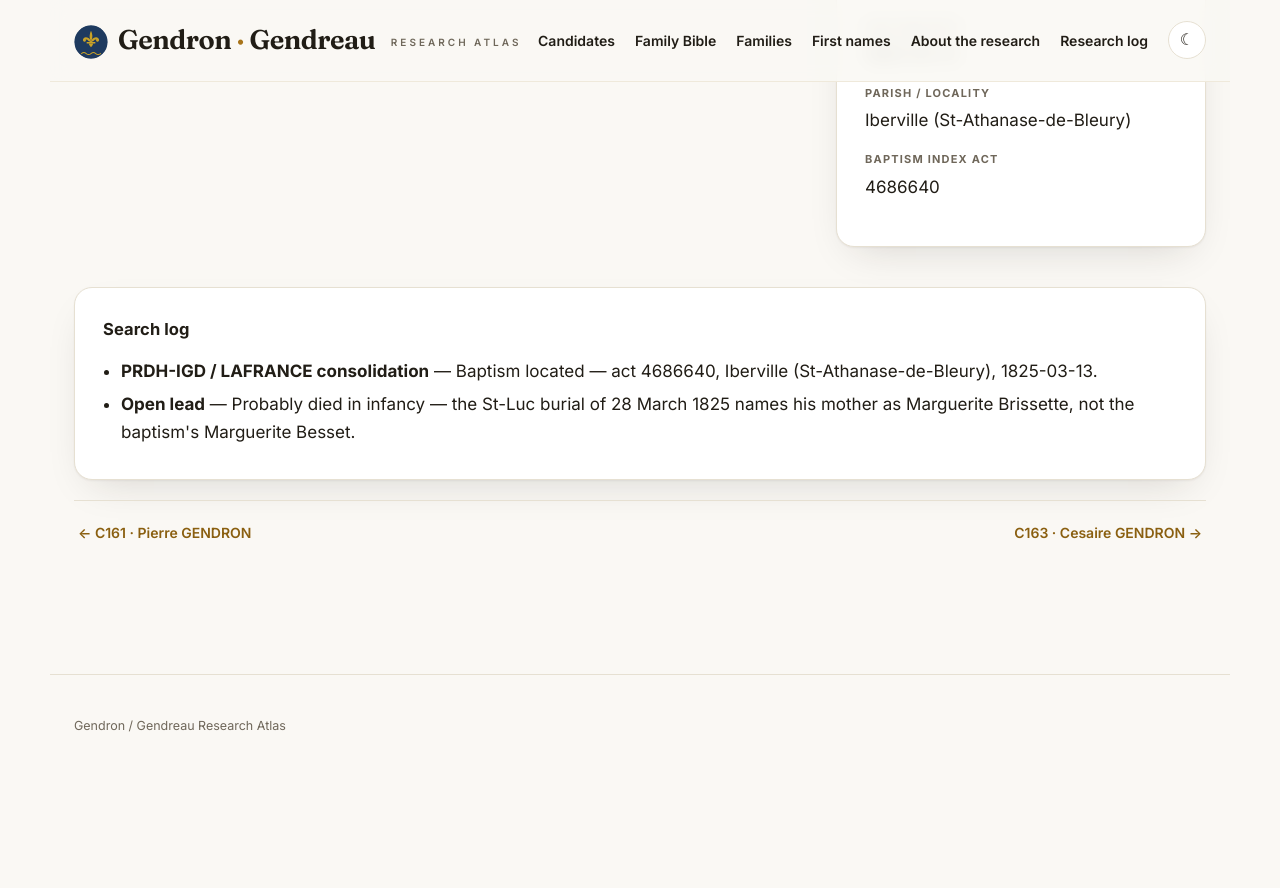
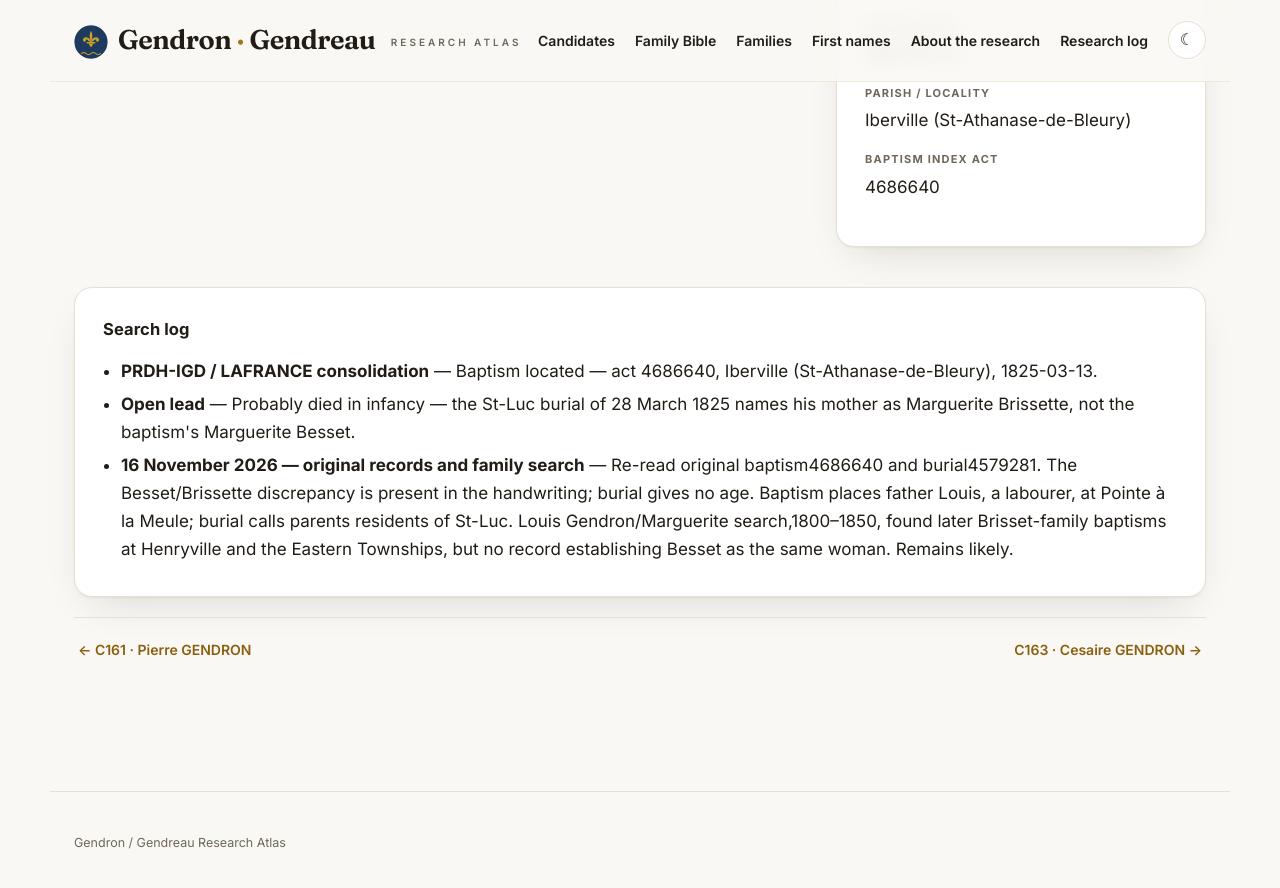
Before and after one commit to vetharmon/gendron-research, a Jekyll site: the page built from _candidates/c162.md, in a window 1280 px wide and 900 px high, scrolled down 1818 px. Shown: the top 888 px of the window. Built offline with Jekyll 4.4.1, drawn with Linux system fonts in a browser that asks for light colours; before the commit the page ends 2601 px from its top, so only the background shows below that; grey boxes are pictures that could not be loaded.

Commit message:
Record C162 elimination follow-up without changing assessment

```diff
--- a/_candidates/c162.md
+++ b/_candidates/c162.md
@@ -16,6 +16,8 @@ search_log:
     outcome: "Baptism located — act 4686640, Iberville (St-Athanase-de-Bleury), 1825-03-13."
   - resource: "Open lead"
     outcome: "Probably died in infancy — the St-Luc burial of 28 March 1825 names his mother as Marguerite Brissette, not the baptism's Marguerite Besset."
+  - resource: "16 November 2026 — original records and family search"
+    outcome: "Re-read original baptism4686640 and burial4579281. The Besset/Brissette discrepancy is present in the handwriting; burial gives no age. Baptism places father Louis, a labourer, at Pointe à la Meule; burial calls parents residents of St-Luc. Louis Gendron/Marguerite search,1800–1850, found later Brisset-family baptisms at Henryville and the Eastern Townships, but no record establishing Besset as the same woman. Remains likely."
 permalink: /candidates/c162/
 sources:
   - label: "LAFRANCE baptism (act 4686640)"
```
